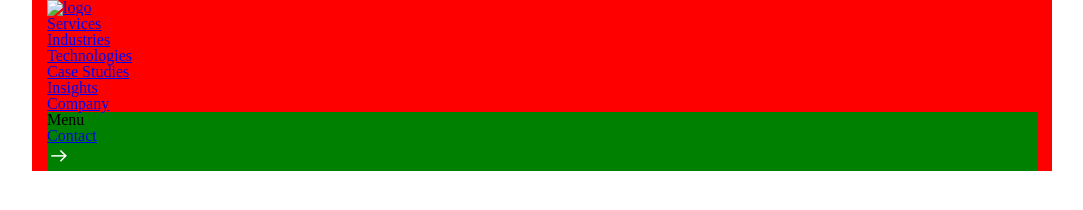
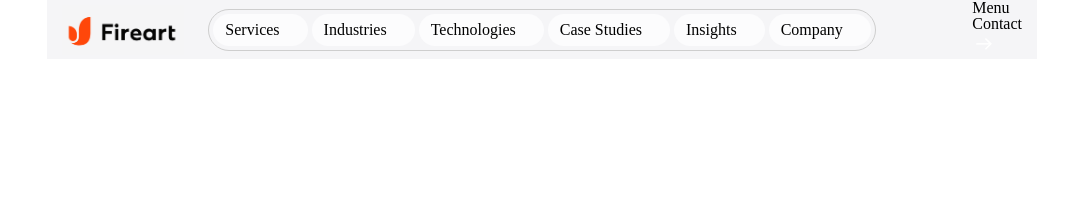
Before and after one commit to VladyslavOnishchenko/website-design, a website: page index.html in a window 1280 px wide. Shown: the whole page, without its empty margins (98-1181 px from the left). Drawn offline with Linux system fonts and the light colour scheme.

Commit message:
add header styles and images

```diff
--- a/index.html
+++ b/index.html
@@ -13,11 +13,12 @@
     <link rel="stylesheet" href="assets/css/main.css"/>
 </head>
 <body>
+<div class="container">
     <div class="wrapper">
         <header class="header">
             <div class="header__container">
                 <a class="header__logo" href="/">
-                <img src="src/images/header-logo.png" alt="logo">
+                    <img src="assets/css/images/header-logo.png" alt="logo">
                 </a>
                 <ul id="header-menu" class="header__list">
                     <li class="header__item">
@@ -101,5 +102,6 @@
         </div>
 
     </div>
+</div>
 </body>
 </html>
--- a/package.json
+++ b/package.json
@@ -4,7 +4,7 @@
   "description": "",
   "main": "script.js",
   "scripts": {
-    "dev": "sass --watch src/scss:assets/css/ --style=compressed"
+    "dev": "sass --watch src/scss:assets/css/ --style=compressed --load-path=src/scss"
   },
   "repository": {
     "type": "git",
--- a/src/scss/base/_reset.scss
+++ b/src/scss/base/_reset.scss
@@ -41,3 +41,7 @@ table {
   border-collapse: collapse;
   border-spacing: 0;
 }
+a {
+  text-decoration: none;
+  color: inherit;
+}
--- a/src/scss/base/_variables.scss
+++ b/src/scss/base/_variables.scss
@@ -1,3 +1,6 @@
 //Media Queries
 $tablet: 768px;
 $desktop: 1300px;
+
+$btn-bg:#ff470a;
+$btn-text:#ffffff;
--- /dev/null
+++ b/src/scss/components/_button.scss
@@ -0,0 +1,5 @@
+
+@mixin button {
+  border-radius: 120px;
+  font-size: 16px;
+}
--- a/src/scss/components/_index.scss
+++ b/src/scss/components/_index.scss
@@ -1 +1 @@
-@forward "header/header";
+@forward "button";
--- a/src/scss/components/header/_header.scss
+++ /dev/null
@@ -1,17 +0,0 @@
-@use "../../base" as *;
-
-
-.header {
-  &__container {
-    background: red;
-  }
-
-  &__wrapper {
-    background: blue;
-
-
-    @media (min-width: $tablet) {
-      background: green;
-    }
-  }
-}
--- a/src/scss/global/_index.scss
+++ /dev/null
@@ -1 +0,0 @@
-@forward "container";
--- a/src/scss/global/_container.scss
+++ b/src/scss/layout/_container.scss
@@ -1,4 +1,4 @@
-@use "../base" as *;
+@use "../base/index" as *;
 
 
 [class*="container"] {
--- /dev/null
+++ b/src/scss/layout/_index.scss
@@ -0,0 +1,2 @@
+@forward "header/header";
+@forward "container";
--- /dev/null
+++ b/src/scss/layout/header/_header.scss
@@ -0,0 +1,41 @@
+@use "../../base" as *;
+@use "../../components" as *;
+
+
+.header {
+  &__container {
+    display: flex;
+    justify-content: space-between;
+    align-items: center;
+    font-size: 16px;
+  }
+
+  &__logo{
+    @include button;
+    display: flex;
+    width: 50px;
+    height: 50px;
+  }
+
+  &__list{
+    @include button;
+    display: flex;
+    align-items: center;
+    justify-content: space-between;
+    gap: 4px;
+    border: 1px solid #cecece;
+    padding: 4px;
+  }
+
+  &__item{
+    @include button;
+    background-color: #fcfcfd;
+    padding: 8px 28px 8px 12px;
+  }
+
+  &__link{
+    color: #000000;
+  }
+
+  background-color: #f5f5f7;
+}
--- a/src/scss/main.scss
+++ b/src/scss/main.scss
@@ -1,3 +1,3 @@
 @use "base" as *;
-@use "global" as *;
+@use "layout" as *;
 @use "components" as *;
```
Also changed, not shown: assets/css/images/header-logo.png (added), assets/css/main.css, 1 other file. Lines whose indentation alone changed are shown as unchanged.
